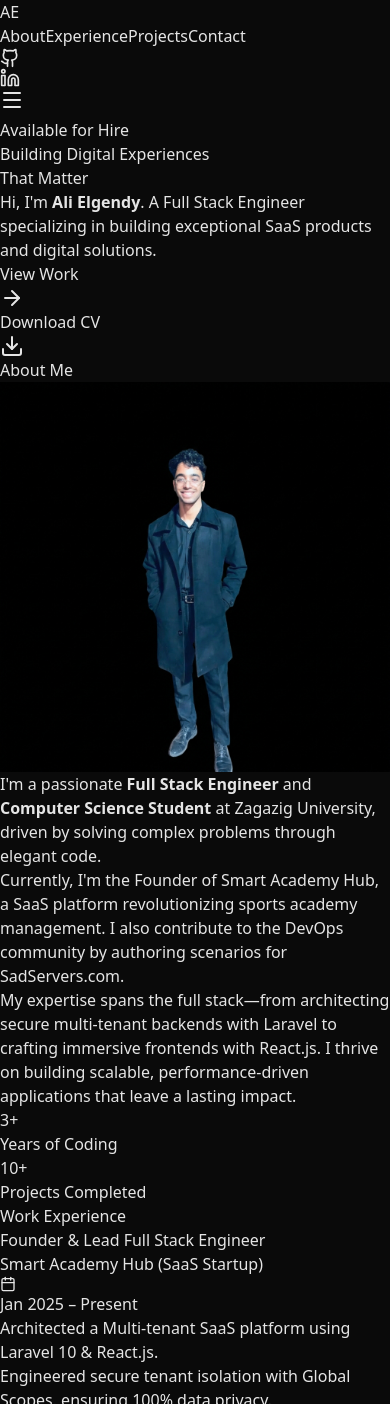
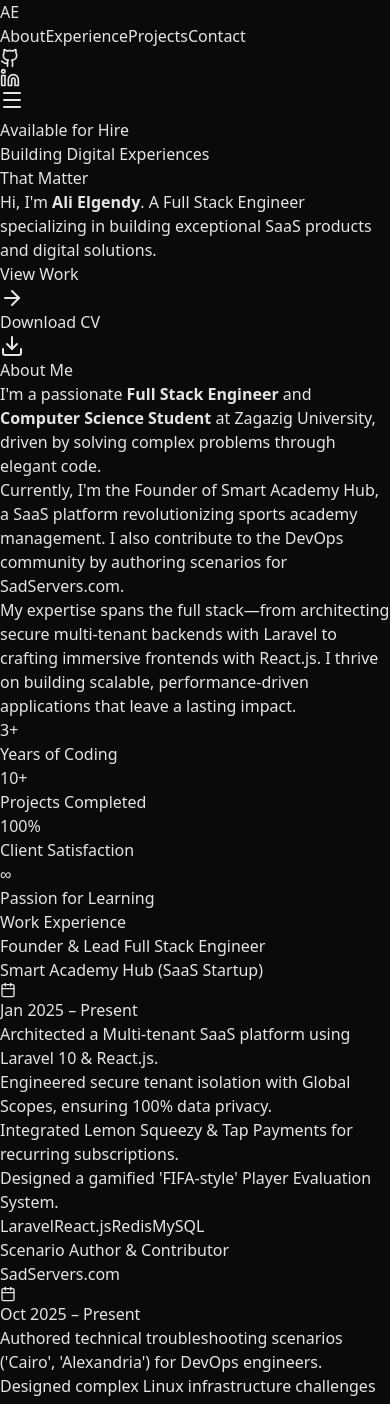
Before and after one commit to AliElgendy-software/AliElgendy-software.github.io, a React (Vite) app: page / in a window 390 px wide. Shown: the top 1404 px of the page. Built offline with nearby package versions, Linux system fonts and the light colour scheme.

Commit message:
Remove profile photo as requested

```diff
--- a/src/components/About.jsx
+++ b/src/components/About.jsx
@@ -18,28 +18,8 @@ const About = () => {
                 </motion.div>
 
                 <div className="grid grid-cols-1 md:grid-cols-2 gap-12 items-center">
-                    {/* Image Column */}
                     <motion.div
                         initial={{ opacity: 0, x: -50 }}
-                        whileInView={{ opacity: 1, x: 0 }}
-                        transition={{ duration: 0.5, delay: 0.2 }}
-                        viewport={{ once: true }}
-                        className="flex justify-center"
-                    >
-                        <div className="relative w-64 h-64 md:w-80 md:h-80 rounded-2xl overflow-hidden border-2 border-cyan-500/20 shadow-2xl shadow-cyan-500/10 bg-neutral-900">
-                            <div className="absolute inset-0 bg-gradient-to-t from-neutral-950/50 via-transparent to-transparent z-10" />
-                            <img
-                                src="/profile.png"
-                                alt="Ali Elgendy"
-                                className="w-full h-full object-cover hover:scale-105 transition-transform duration-500"
-                            />
-                        </div>
-                    </motion.div>
-
-                    {/* Text Column */}
-                    <div className="space-y-8">
-                        <motion.div
-                            initial={{ opacity: 0, x: 50 }}
                         whileInView={{ opacity: 1, x: 0 }}
                         transition={{ duration: 0.5, delay: 0.2 }}
                         viewport={{ once: true }}
@@ -58,22 +38,29 @@ const About = () => {
 
                     {/* Stats Grid */}
                     <motion.div
-                            initial={{ opacity: 0, y: 20 }}
-                            whileInView={{ opacity: 1, y: 0 }}
+                        initial={{ opacity: 0, x: 50 }}
+                        whileInView={{ opacity: 1, x: 0 }}
                         transition={{ duration: 0.5, delay: 0.4 }}
                         viewport={{ once: true }}
                         className="grid grid-cols-2 gap-4"
                     >
-                            <div className="bg-neutral-900/50 p-4 rounded-xl border border-white/5 hover:border-cyan-500/30 transition-colors">
-                                <h3 className="text-2xl font-bold text-cyan-400 mb-1">3+</h3>
+                        <div className="bg-neutral-900/50 p-6 rounded-2xl border border-white/5 hover:border-cyan-500/30 transition-colors">
+                            <h3 className="text-3xl font-bold text-cyan-400 mb-2">3+</h3>
                             <p className="text-sm text-gray-400">Years of Coding</p>
                         </div>
-                            <div className="bg-neutral-900/50 p-4 rounded-xl border border-white/5 hover:border-purple-500/30 transition-colors">
-                                <h3 className="text-2xl font-bold text-purple-400 mb-1">10+</h3>
+                        <div className="bg-neutral-900/50 p-6 rounded-2xl border border-white/5 hover:border-purple-500/30 transition-colors">
+                            <h3 className="text-3xl font-bold text-purple-400 mb-2">10+</h3>
                             <p className="text-sm text-gray-400">Projects Completed</p>
                         </div>
+                        <div className="bg-neutral-900/50 p-6 rounded-2xl border border-white/5 hover:border-green-500/30 transition-colors">
+                            <h3 className="text-3xl font-bold text-green-400 mb-2">100%</h3>
+                            <p className="text-sm text-gray-400">Client Satisfaction</p>
+                        </div>
+                        <div className="bg-neutral-900/50 p-6 rounded-2xl border border-white/5 hover:border-yellow-500/30 transition-colors">
+                            <h3 className="text-3xl font-bold text-yellow-400 mb-2">∞</h3>
+                            <p className="text-sm text-gray-400">Passion for Learning</p>
+                        </div>
                     </motion.div>
-                    </div>
                 </div>
             </div>
         </section>
```
Lines whose indentation alone changed are shown as unchanged.
